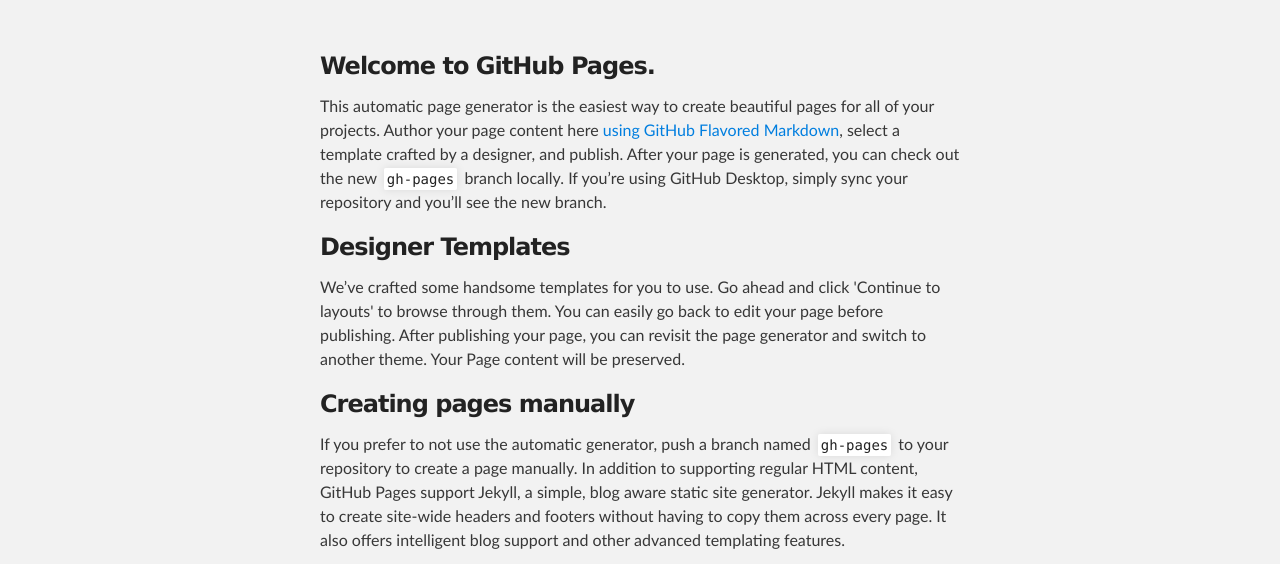
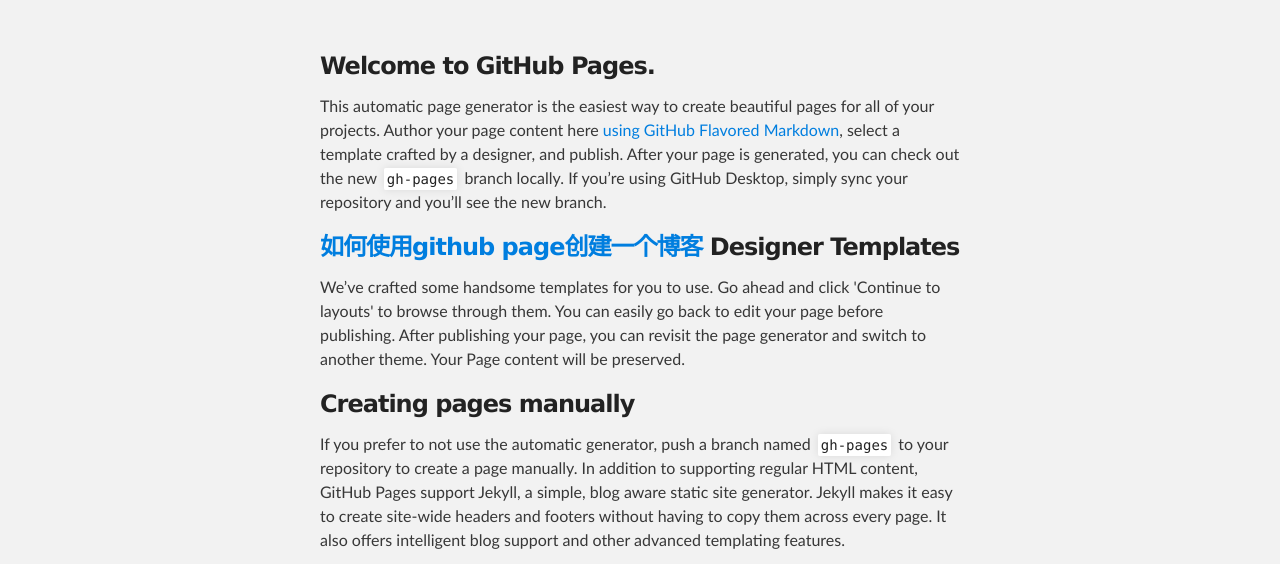
Before and after one commit to zzuiui/zzuiui.github.io, a plain HTML site: page index.html in a window 1280 px wide. Shown: the part 212-776 px from the top of the page. Drawn offline with Linux system fonts and the light colour scheme.

Commit message:
createghpage.html
createghpage.html

```diff
--- a/index.html
+++ b/index.html
@@ -33,6 +33,7 @@
 <p>This automatic page generator is the easiest way to create beautiful pages for all of your projects. Author your page content here <a href="https://guides.github.com/features/mastering-markdown/">using GitHub Flavored Markdown</a>, select a template crafted by a designer, and publish. After your page is generated, you can check out the new <code>gh-pages</code> branch locally. If you’re using GitHub Desktop, simply sync your repository and you’ll see the new branch.</p>
 
 <h3>
+  <a href="createghpage.html" >如何使用github page创建一个博客</a>
 <a id="designer-templates" class="anchor" href="#designer-templates" aria-hidden="true"><span aria-hidden="true" class="octicon octicon-link"></span></a>Designer Templates</h3>
 
 <p>We’ve crafted some handsome templates for you to use. Go ahead and click 'Continue to layouts' to browse through them. You can easily go back to edit your page before publishing. After publishing your page, you can revisit the page generator and switch to another theme. Your Page content will be preserved.</p>
```
